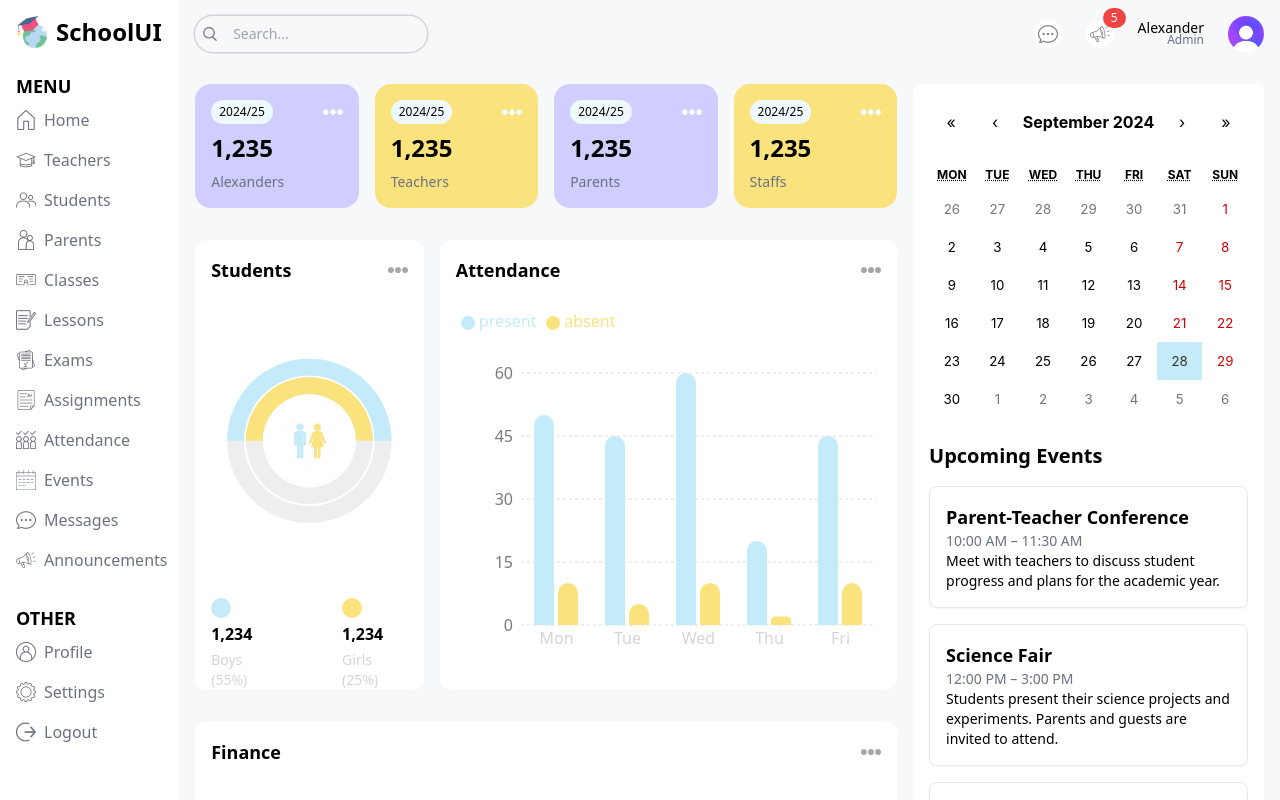
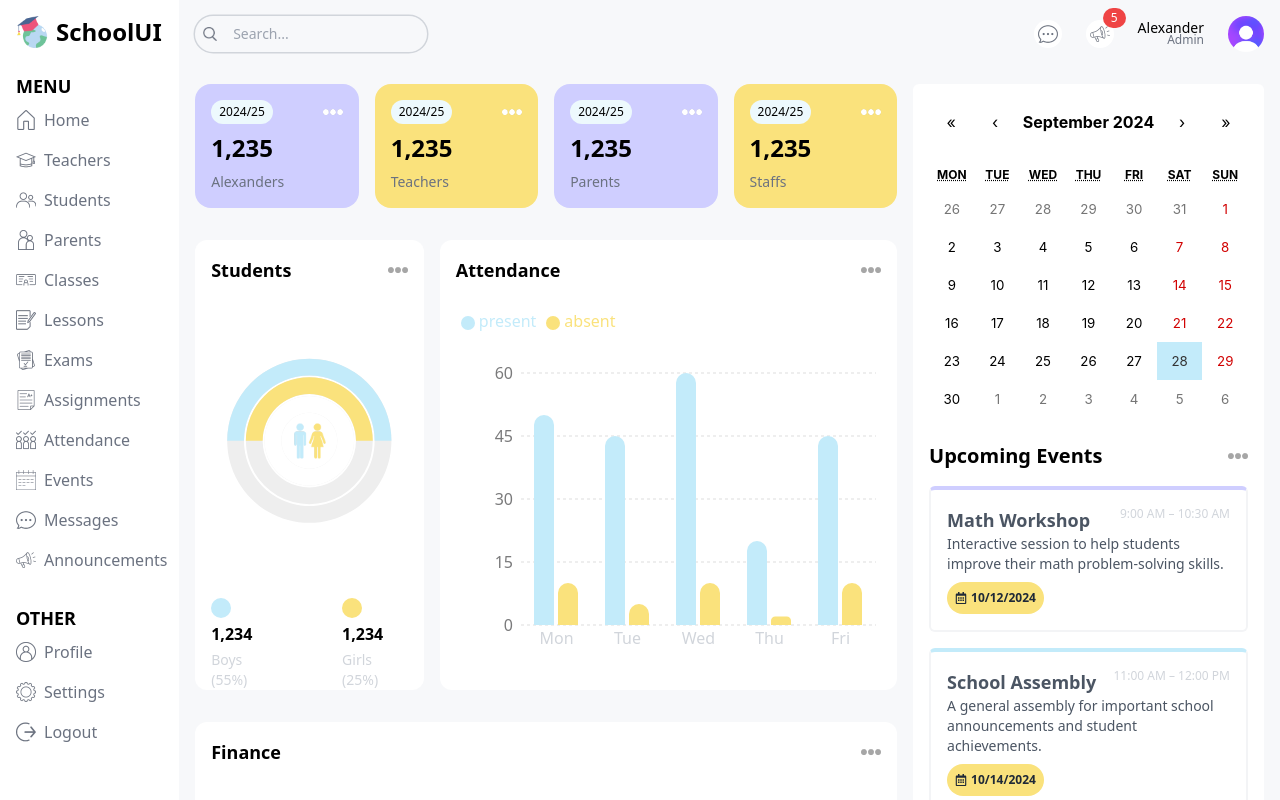
Before and after one commit to alexanderuk82/school-dashboard, a Next.js app: page /admin in a window 1280 px wide. Built offline with nearby package versions, Linux system fonts and the light colour scheme.

Commit message:
Layout section for admin dashboard is completed

```diff
--- a/package.json
+++ b/package.json
@@ -13,6 +13,7 @@
     "react": "^18",
     "react-calendar": "^5.0.0",
     "react-dom": "^18",
+    "react-icons": "^5.3.0",
     "recharts": "^2.12.7"
   },
   "devDependencies": {
--- /dev/null
+++ b/public/json/announcements.json
@@ -0,0 +1,34 @@
+{
+	"announcements": [
+		{
+			"id": 1,
+			"title": "Back-to-School Night",
+			"date": "2024-10-15",
+			"description": "Join us for an evening to meet the teachers and discuss the curriculum."
+		},
+		{
+			"id": 2,
+			"title": "Holiday Celebration",
+			"date": "2024-12-20",
+			"description": "A festive celebration before the winter break, featuring performances and activities."
+		},
+		{
+			"id": 3,
+			"title": "Midterm Exams",
+			"date": "2024-11-10",
+			"description": "Midterm exams will take place. Be sure to review the schedule."
+		},
+		{
+			"id": 4,
+			"title": "Parent-Teacher Conference",
+			"date": "2024-10-25",
+			"description": "An opportunity for parents to meet with teachers to discuss student progress."
+		},
+		{
+			"id": 5,
+			"title": "School Science Fair",
+			"date": "2024-11-05",
+			"description": "Students showcase their projects at the annual science fair."
+		}
+	]
+}
--- a/public/json/events.json
+++ b/public/json/events.json
@@ -3,36 +3,42 @@
 		{
 			"id": 1,
 			"title": "Parent-Teacher Conference",
+			"date": "2024-10-15",
 			"time": "10:00 AM – 11:30 AM",
 			"description": "Meet with teachers to discuss student progress and plans for the academic year."
 		},
 		{
 			"id": 2,
 			"title": "Science Fair",
+			"date": "2024-10-18",
 			"time": "12:00 PM – 3:00 PM",
 			"description": "Students present their science projects and experiments. Parents and guests are invited to attend."
 		},
 		{
 			"id": 3,
 			"title": "Math Workshop",
+			"date": "2024-10-12",
 			"time": "9:00 AM – 10:30 AM",
 			"description": "Interactive session to help students improve their math problem-solving skills."
 		},
 		{
 			"id": 4,
 			"title": "Sports Day",
+			"date": "2024-10-20",
 			"time": "8:00 AM – 12:00 PM",
 			"description": "A fun-filled day of sports activities and competitions for all grade levels."
 		},
 		{
 			"id": 5,
 			"title": "Art Exhibition",
+			"date": "2024-11-01",
 			"time": "1:00 PM – 4:00 PM",
 			"description": "Display of student artwork. Open to parents and community members to explore and enjoy."
 		},
 		{
 			"id": 6,
 			"title": "School Assembly",
+			"date": "2024-10-14",
 			"time": "11:00 AM – 12:00 PM",
 			"description": "A general assembly for important school announcements and student achievements."
 		}
--- a/src/app/(dashboard)/admin/page.tsx
+++ b/src/app/(dashboard)/admin/page.tsx
@@ -4,6 +4,7 @@ import CountChart from "@/components/CountChart";
 import AttendanceChart from "@/components/AttendanceChart";
 import FinanceChart from "@/components/FinanceChart";
 import EventCalendar from "@/components/EventCalendar";
+import Announcements from "@/components/Announcements";
 
 const AdminPage = () => {
 	return (
@@ -44,6 +45,10 @@ const AdminPage = () => {
 			<aside className=" w-full lg:w-1/3 flex flex-col gap-8">
 				{/* Event calendar */}
 				<EventCalendar />
+
+				{/* Announcements */}
+
+				<Announcements />
 			</aside>
 		</main>
 	);
--- /dev/null
+++ b/src/components/Announcements.tsx
@@ -0,0 +1,88 @@
+"use client";
+import React, { useState, useEffect } from "react";
+import { FaRegCalendarAlt } from "react-icons/fa";
+
+// Announcement interface
+interface Announcement {
+	id: number;
+	title: string;
+	date: Date | string; // Allow both Date and string
+	description: string;
+}
+
+const Announcements = () => {
+	const [announcements, setAnnouncements] = useState<Announcement[]>([]);
+
+	// Fetching the announcements.json
+	useEffect(() => {
+		fetch("/json/announcements.json")
+			.then((response) => response.json())
+			.then((data) => {
+				const today = new Date();
+
+				// Parse dates, filter upcoming, sort by date, and slice the first 3
+				const upcomingAnnouncements = data.announcements
+					.map((announcement: Announcement) => ({
+						...announcement,
+						date: new Date(announcement.date) // Convert date string to Date object
+					}))
+					.filter(
+						(announcement: Announcement) => (announcement.date as Date) >= today
+					) // Only future announcements
+					.sort(
+						(a: Announcement, b: Announcement) =>
+							(a.date as Date).getTime() - (b.date as Date).getTime()
+					) // Sort by date
+					.slice(0, 3); // Get the next 3 upcoming
+
+				setAnnouncements(upcomingAnnouncements);
+			})
+			.catch((error) => console.error("Error fetching announcements:", error));
+	}, []);
+
+	// Define the background colors based on index
+	const bgColors = [
+		"bg-alexSkyLight",
+		"bg-alexPurpleLight",
+		"bg-alexYellowLight"
+	];
+
+	return (
+		<div className="bg-white rounded-md p-4">
+			<div className="flex items-center justify-between">
+				<h1 className="text-xl font-semibold">Announcements</h1>
+				<span className="text-xs text-gray-500 cursor-pointer">View all</span>
+			</div>
+
+			<div className="flex flex-col gap-4 mt-4">
+				{announcements.length > 0 ? (
+					announcements.map((announcement, index) => (
+						<div
+							key={announcement.id}
+							// Apply different background colors based on index
+							className={`${
+								bgColors[index % bgColors.length]
+							} rounded-md p-4 cursor-pointer`}
+						>
+							<h2 className="font-medium">{announcement.title}</h2>
+							<p className="text-sm text-gray-500">
+								{announcement.description}
+							</p>
+
+							<p className="flex items-center gap-1 text-xs font-semibold text-gray-500 mt-2 p-2 bg-white rounded-full w-fit">
+								<FaRegCalendarAlt />
+								{/* Format date to display */}
+								{(announcement.date as Date).toLocaleDateString()}{" "}
+								{/* Casting date */}
+							</p>
+						</div>
+					))
+				) : (
+					<p className="text-gray-500">No upcoming announcements available.</p>
+				)}
+			</div>
+		</div>
+	);
+};
+
+export default Announcements;
--- a/src/components/EventCalendar.tsx
+++ b/src/components/EventCalendar.tsx
@@ -3,6 +3,8 @@ import { useState, useEffect } from "react";
 import Calendar from "react-calendar";
 import React from "react";
 import "react-calendar/dist/Calendar.css";
+import Image from "next/image";
+import { FaRegCalendarAlt } from "react-icons/fa";
 
 type ValuePiece = Date | null;
 
@@ -12,6 +14,7 @@ type Value = ValuePiece | [ValuePiece, ValuePiece];
 interface Event {
 	id: number;
 	title: string;
+	date: Date; // Use Date type here since we are converting the date
 	time: string;
 	description: string;
 }
@@ -24,30 +27,65 @@ const EventCalendar = () => {
 	useEffect(() => {
 		fetch("/json/events.json")
 			.then((response) => response.json())
-			.then((data) => setEvents(data.events))
+			.then((data) => {
+				const today = new Date();
+
+				// Parse the event dates and filter for upcoming events
+				const upcomingEvents = data.events
+					.map((event: Event) => ({
+						...event,
+						date: new Date(event.date) // Convert date string to Date object
+					}))
+					.filter((event: Event) => event.date >= today) // Only future events
+					.sort((a: Event, b: Event) => a.date.getTime() - b.date.getTime()) // Sort by date
+					.slice(0, 3); // Get the next 3 events
+
+				setEvents(upcomingEvents);
+			})
 			.catch((error) => console.error("Error fetching events:", error));
 	}, []);
 
 	return (
 		<div className="bg-white rounded-md p-4">
+			{/* Calendar section */}
 			<Calendar onChange={onChange} value={value} />
 
+			{/* Events section */}
 			<div className="flex flex-col gap-4 mt-6">
 				{/* Inserting events here */}
-				<h3 className="text-xl font-bold">Upcoming Events</h3>
+				<div className="flex items-center justify-between">
+					<h3 className="text-xl font-semibold">Upcoming Events</h3>
+					<Image
+						src="/moreDark.png"
+						alt="More"
+						width={20}
+						height={20}
+						className="cursor-pointer"
+					/>
+				</div>
+
 				{events.length > 0 ? (
 					events.map((event) => (
 						<div
 							key={event.id}
-							className="p-4 border border-gray-200 rounded-lg shadow-sm"
+							className="p-4 border-2 border-gray-100 rounded-md border-t-4 odd:border-t-alexSky even:border-t-alexPurple cursor-pointer"
 						>
-							<h4 className="font-semibold text-lg">{event.title}</h4>
-							<p className="text-sm text-gray-500">{event.time}</p>
-							<p className="text-sm">{event.description}</p>
+							<div className="flex items-start justify-between">
+								<h4 className="font-semibold text-lg text-gray-600">
+									{event.title}
+								</h4>
+								<p className="text-xs text-gray-300">{event.time}</p>
+							</div>
+							<p className="text-sm text-gray-600">{event.description}</p>
+							{/* Formatting the date for display */}
+							<p className="flex items-center gap-1 text-xs font-semibold text-gray-800 mt-2 p-2 bg-alexYellow rounded-full w-fit">
+								<FaRegCalendarAlt />
+								{event.date.toLocaleDateString()} {/* Format Date here */}
+							</p>
 						</div>
 					))
 				) : (
-					<p className="text-gray-500">No events available.</p>
+					<p className="text-gray-500">No upcoming events available.</p>
 				)}
 			</div>
 		</div>
```
Also changed, not shown: 1 other file (tests, documents, lock files or other folders).
